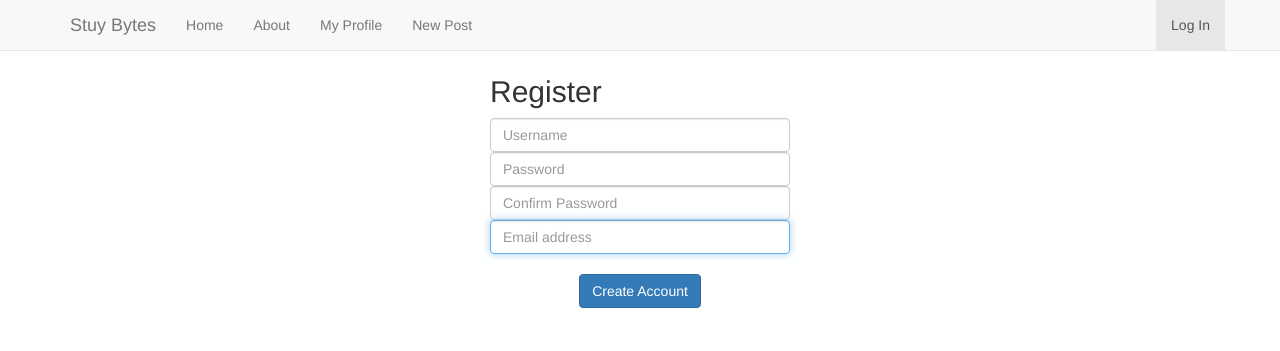
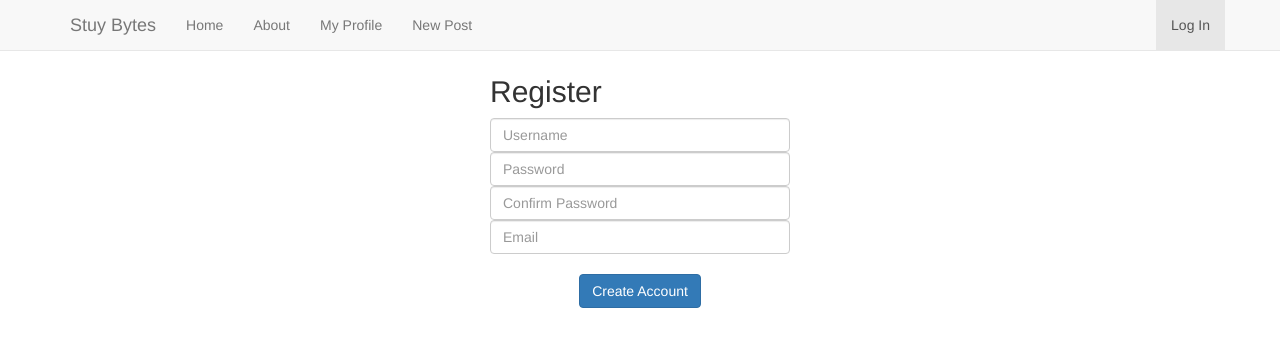
Before and after one commit to JeffreyZou13/ProjectBlogMe, a Flask app: page /register in a window 1280 px wide. Shown: the top 351 px of the page. Run offline with Flask 2, Linux system fonts and the light colour scheme; some libraries are stand-ins or nearby versions.

Commit message:
working registration

```diff
--- a/app.py
+++ b/app.py
@@ -51,6 +51,7 @@ def register():
 		uname = request.form['username']
 		pword = request.form['password']
 		conf = request.form['confirm']
+		email = request.form['email']
 		if utils.user_exists(uname):
 			return(render_template("register.html",message="Username already exists."))
 		elif len(uname) < 2:
@@ -60,7 +61,7 @@ def register():
 		elif pword != conf:
 			return(render_template("register.html",message="Password doesn't match confirmation."))
 		else:
-			utils.add_user(uname,pword)
+			utils.add_user(uname,pword,email)
 			return redirect(url_for('login'))
 	#form input for post
 
--- a/templates/fix.html
+++ b/templates/fix.html
@@ -64,9 +64,9 @@
         <label for="password" class="sr-only">Password</label>
         <input type="password" name="password" class="form-control" placeholder="Password" required>
 	<label for="newpass" class="sr-only">New Password</label>
-	<input type="password" name="newpass" class="form-control" placeholder="" required>
+	<input type="password" name="newpass" class="form-control" placeholder="New Password" required>
 	<label for="confirm" class="sr-only">Confirm new password</label>
-	<input type="password" name="confirm" class="form-control" placeholder="" required>
+	<input type="password" name="confirm" class="form-control" placeholder="Confirm New Password" required>
 
 	<br>
        <center>
--- a/templates/register.html
+++ b/templates/register.html
@@ -65,8 +65,8 @@
         <input type="password" name="password" class="form-control" placeholder="Password" required>
         <label for="confirm" class="sr-only">Confirm Password</label>
         <input type="password" name="confirm" class="form-control" placeholder="Confirm Password" required>
-	<label for="inputEmail" class="sr-only">Email address</label>
-        <input type="email" id="inputEmail" class="form-control" placeholder="Email address" required autofocus>
+        <label for="email" class="sr-only">Email</label>
+        <input type="text" name="email" class="form-control" placeholder="Email" required>
 
 <!--remember password
         <div class="checkbox">
--- a/users.csv
+++ b/users.csv
@@ -1,5 +1,5 @@
 username,password,email
-alevy,al1234,al@something.com
+alevy,al1234,ariel.s.levy1@gmail.com
 bwu,bw1234,bwu@something.com
 jzou,jz1234,jeffreyzou13@gmail.com
 Obama,yeswecan,obama@something.com
--- a/utils.py
+++ b/utils.py
@@ -115,10 +115,10 @@ def user_exists(name):
 	else:
 		return False
 
-def add_user(name,password):
+def add_user(name,password,email):
 	conn = sqlite3.connect("blog.db")
 	c = conn.cursor()
-	q = 'INSERT INTO users VALUES("'+'","'.join([name,password])+'")'
+	q = 'INSERT INTO users VALUES("'+'","'.join([name,password,email])+'")'
 	print q
 	c.execute(q)
 	conn.commit()
```
Also changed, not shown: blog.db (added), data.db (deleted), 1 other file.
